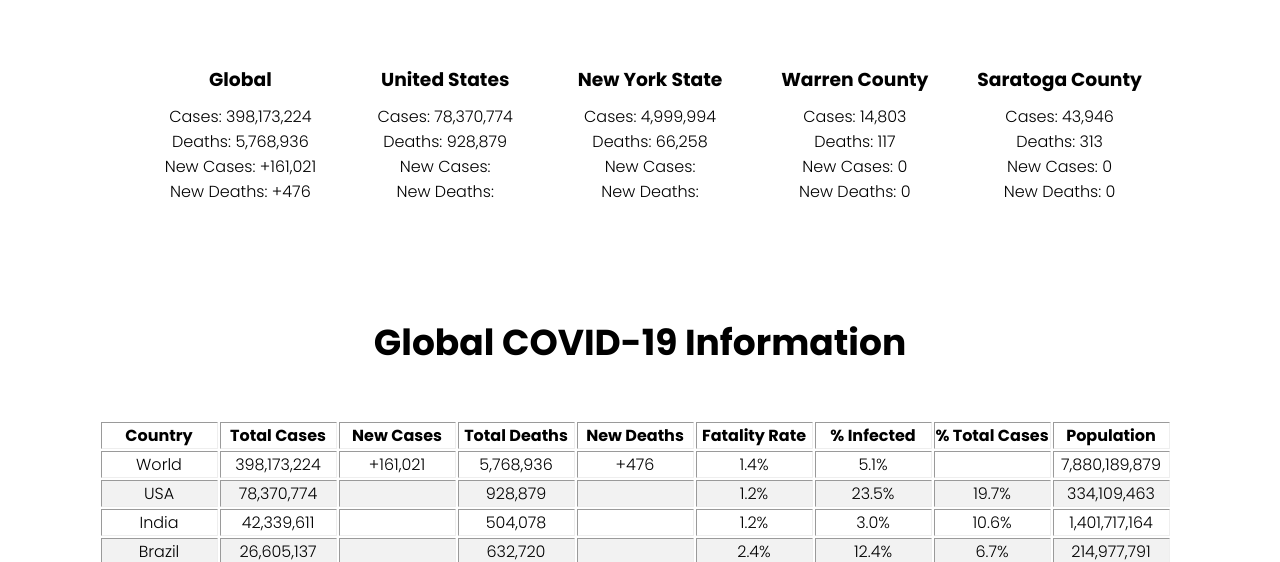
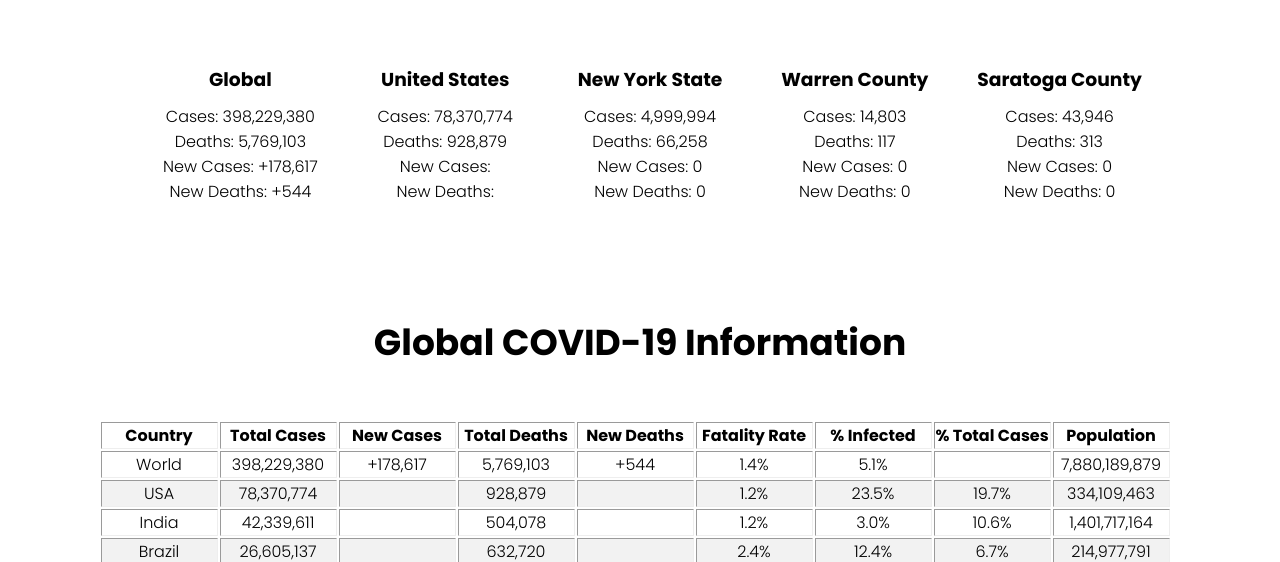
Before and after one commit to Pasin3ru/Tracking-COVID-19, a Jekyll site: the page built from index.html, in a window 1280 px wide and 900 px high, scrolled down 898 px. Shown: the part 155-717 px from the top of the window. Built offline with Jekyll 4.4.1, drawn with Linux system fonts in a browser that asks for light colours; some of the changed lines change nothing that is shown.

Commit message:
update data

```diff
--- a/_data/ny_total_data.json
+++ b/_data/ny_total_data.json
@@ -1 +1 @@
-{"0":{"Total Cases: ":"4,999,994","Total Deaths: ":"66,258","New Cases: ":"","New Deaths: ":""}}
+{"0":{"Total Cases: ":"4,999,994","Total Deaths: ":"66,258","New Cases: ":"0","New Deaths: ":"0"}}
--- a/_data/world_total_data.json
+++ b/_data/world_total_data.json
@@ -1 +1 @@
-{"0":{"Total Cases: ":"398,173,224","Total Deaths: ":"5,768,936","New Cases: ":"+161,021","New Deaths: ":"+476"}}
+{"0":{"Total Cases: ":"398,229,380","Total Deaths: ":"5,769,103","New Cases: ":"+178,617","New Deaths: ":"+544"}}
--- a/_includes/hospital-tables/global_data.html
+++ b/_includes/hospital-tables/global_data.html
@@ -15,10 +15,10 @@
   <tbody>
     <tr>
       <td>World</td>
-      <td>398,173,224</td>
-      <td>+161,021</td>
-      <td>5,768,936</td>
-      <td>+476</td>
+      <td>398,229,380</td>
+      <td>+178,617</td>
+      <td>5,769,103</td>
+      <td>+544</td>
       <td>1.4%</td>
       <td>5.1%</td>
       <td></td>
@@ -268,12 +268,12 @@
     </tr>
     <tr>
       <td>Belgium</td>
-      <td>3,296,038</td>
-      <td></td>
-      <td>29,227</td>
-      <td></td>
+      <td>3,344,833</td>
+      <td>+13,525</td>
+      <td>29,337</td>
+      <td>+31</td>
       <td>0.9%</td>
-      <td>28.2%</td>
+      <td>28.7%</td>
       <td>0.8%</td>
       <td>11,670,362</td>
     </tr>
@@ -334,9 +334,9 @@
     </tr>
     <tr>
       <td>Australia</td>
-      <td>2,777,492</td>
-      <td>+26,930</td>
-      <td>4,298</td>
+      <td>2,780,440</td>
+      <td>+28,202</td>
+      <td>4,302</td>
       <td>+55</td>
       <td>0.2%</td>
       <td>10.7%</td>
@@ -488,10 +488,10 @@
     </tr>
     <tr>
       <td>Pakistan</td>
-      <td>1,463,111</td>
-      <td></td>
-      <td>29,516</td>
-      <td></td>
+      <td>1,465,910</td>
+      <td>+2,799</td>
+      <td>29,553</td>
+      <td>+37</td>
       <td>2.0%</td>
       <td>0.6%</td>
       <td>0.4%</td>
@@ -741,12 +741,12 @@
     </tr>
     <tr>
       <td>Panama</td>
-      <td>727,413</td>
-      <td></td>
-      <td>7,844</td>
+      <td>729,027</td>
+      <td></td>
+      <td>7,860</td>
       <td></td>
       <td>1.1%</td>
-      <td>16.4%</td>
+      <td>16.5%</td>
       <td>0.2%</td>
       <td>4,423,424</td>
     </tr>
```
